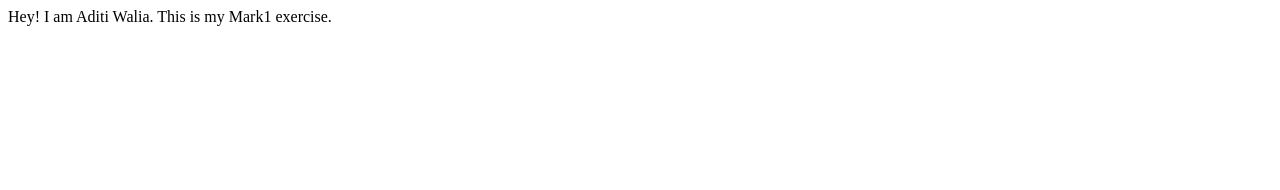
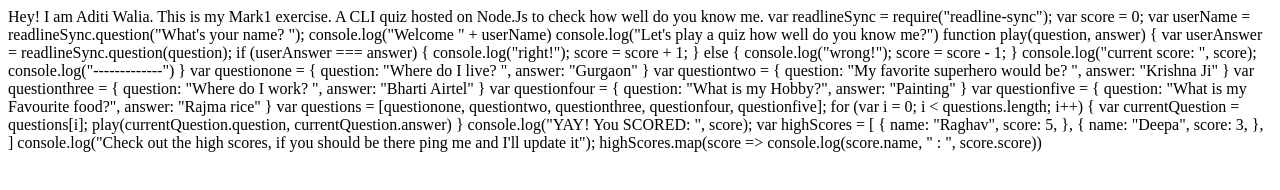
Before and after one commit to aditiwalia10/AditiWalia-Mark1-Exercise, a plain HTML site: page index.html in a window 1280 px wide. Drawn offline with Linux system fonts and the light colour scheme.

Commit message:
docs: added details

```diff
--- a/index.html
+++ b/index.html
@@ -9,5 +9,84 @@
 <body>
     Hey! I am Aditi Walia.
     This is my Mark1 exercise.
+
+    A CLI quiz hosted on Node.Js to check how well do you know me.
+
+    var readlineSync = require("readline-sync");
+
+var score = 0;
+
+var userName = readlineSync.question("What's your name? ");
+
+console.log("Welcome " + userName)
+console.log("Let's play a quiz how well do you know me?")
+
+function play(question, answer) {
+  var userAnswer = readlineSync.question(question);
+
+  if (userAnswer === answer) {
+    console.log("right!");
+    score = score + 1;
+
+  } else {
+    console.log("wrong!");
+    score = score - 1;
+  }
+
+  console.log("current score: ", score);
+  console.log("-------------")
+
+}
+
+var questionone = {
+  question: "Where do I live? ",
+  answer: "Gurgaon"
+}
+var questiontwo = {
+  question: "My favorite superhero would be? ",
+  answer: "Krishna Ji"
+}
+var questionthree = {
+  question: "Where do I work? ",
+  answer: "Bharti Airtel"
+}
+var questionfour = {
+  question: "What is my Hobby?",
+  answer: "Painting"
+}
+var questionfive = {
+  question: "What is my Favourite food?",
+  answer: "Rajma rice"
+}
+
+var questions = [questionone, questiontwo, questionthree, questionfour, questionfive];
+for (var i = 0; i < questions.length; i++) {
+  var currentQuestion = questions[i];
+  play(currentQuestion.question, currentQuestion.answer)
+}
+
+
+console.log("YAY! You SCORED: ", score);
+
+var highScores = [
+  {
+    name: "Raghav",
+    score: 5,
+  },
+
+  {
+    name: "Deepa",
+    score: 3,
+  },
+]
+
+console.log("Check out the high scores, if you should be there ping me and I'll update it");
+
+highScores.map(score => console.log(score.name, " : ", score.score))
+
+
+
+
+
 </body>
 </html>
```
